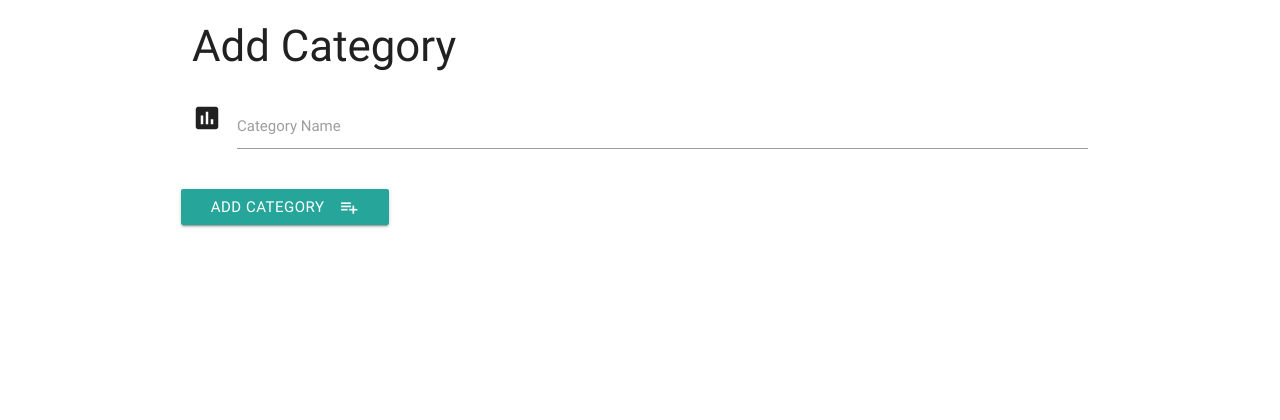
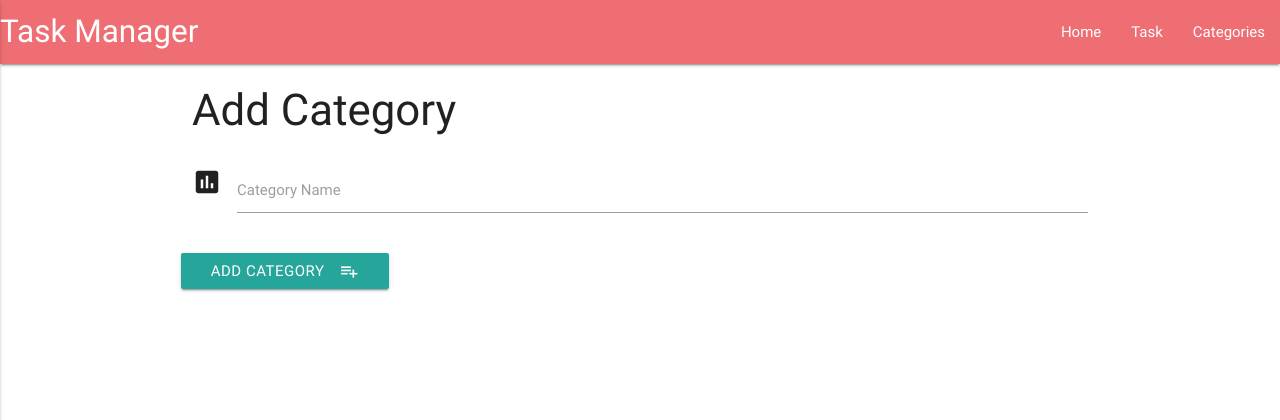
Before and after one commit to williamhbcodeinstitute/task_manager_mongodb, a Flask app: page /add_category in a window 1280 px wide. Shown: the top 420 px of the page. Run offline with Flask 2, Linux system fonts and the light colour scheme; some libraries are stand-ins or nearby versions.

Commit message:
Added Nav functionality

```diff
--- a/app.py
+++ b/app.py
@@ -2,19 +2,20 @@ import os
 from flask import Flask, render_template, redirect, request, url_for, request
 from flask_pymongo import PyMongo
 from bson.objectid import ObjectId
-
+if os.path.exists("env.py"):
+    import env
 
 app = Flask(__name__)
 app.config["MONGO_DBNAME"] = 'task_manager'
-app.config["MONGO_URI"] = os.getenv('MONGO_URI', 'mongodb://localhost')
+app.config["MONGO_URI"] = os.getenv('MONGO_URI')
 
 mongo = PyMongo(app)
 
 @app.route('/')
+
 @app.route('/get_tasks')
 def get_tasks():
-    return render_template("tasks.html",
-                           tasks=mongo.db.tasks.find())
+    return render_template("tasks.html", tasks=mongo.db.tasks.find())
 
 
 @app.route('/add_task')
--- a/templates/base.html
+++ b/templates/base.html
@@ -8,6 +8,24 @@
 </head>
 
 <body>
+<header><nav>
+    <div class="nav-wrapper">
+      <a href="#" class="brand-logo">Task Manager</a>
+      <a href="#" data-activates="mobile-demo" class="button-collapse"><i class="material-icons">menu</i></a>
+      <ul id="nav-mobile" class="right hide-on-med-and-down">
+        <li><a href="{{url_for('get_tasks')}}">Home</a></li>
+        <li><a href="{{url_for('add_task')}}">Task</a></li>
+        <li><a href="{{url_for('get_categories')}}">Categories</a></li>
+      </ul>
+      <ul class="side-nav" id="mobile-demo">
+        <li><a href="{{url_for('get_tasks')}}">Home</a></li>
+        <li><a href="{{url_for('add_task')}}">Task</a></li>
+        <li><a href="{{url_for('get_categories')}}">Manage Categories</a></li>
+      </ul>
+    </div>
+    </div>
+  </nav>
+  </header>
     <div class="container">
         {% block content %} {% endblock %}
     </div>
@@ -17,6 +35,7 @@
         $(document).ready(function() {
             $('.collapsible').collapsible();
             $('select').material_select();
+            $(".button-collapse").sideNav();
         });
 
         $('.datepicker').pickadate({
```
Also changed, not shown: templates/categories.html (+7 -1 lines).
